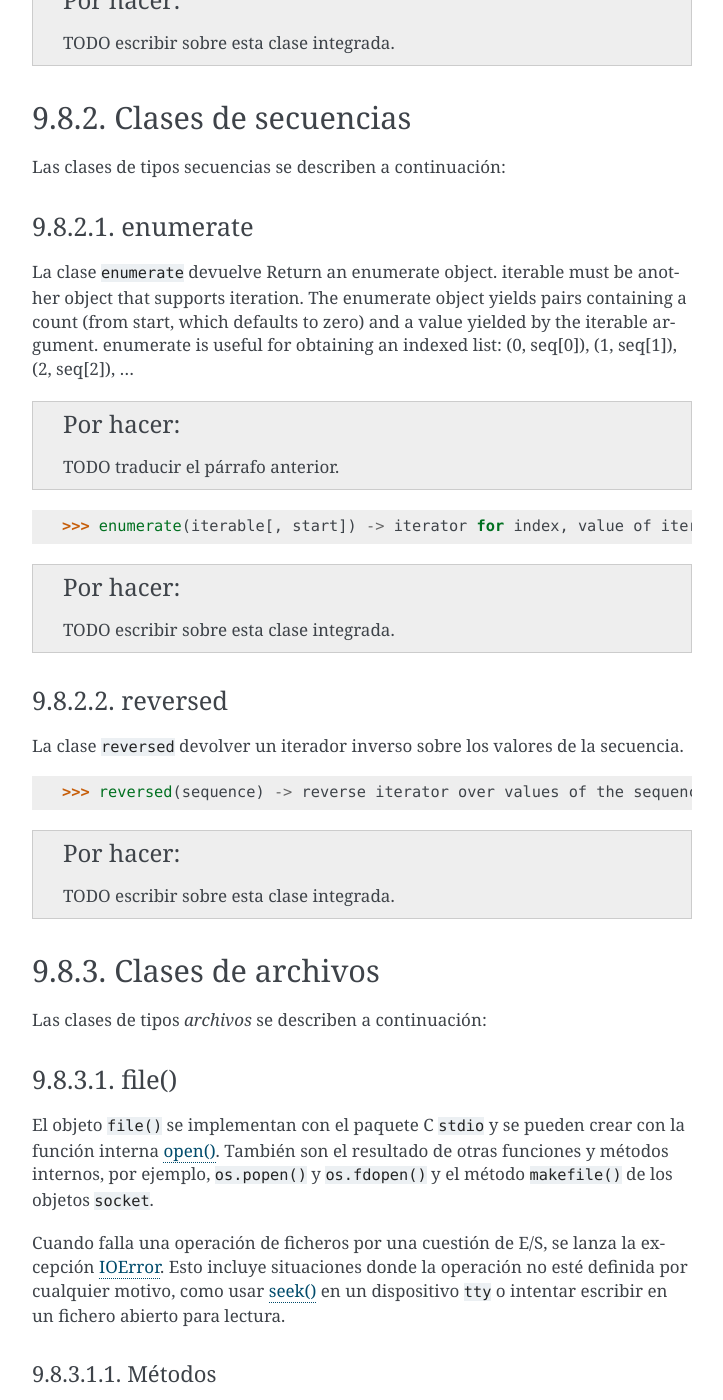
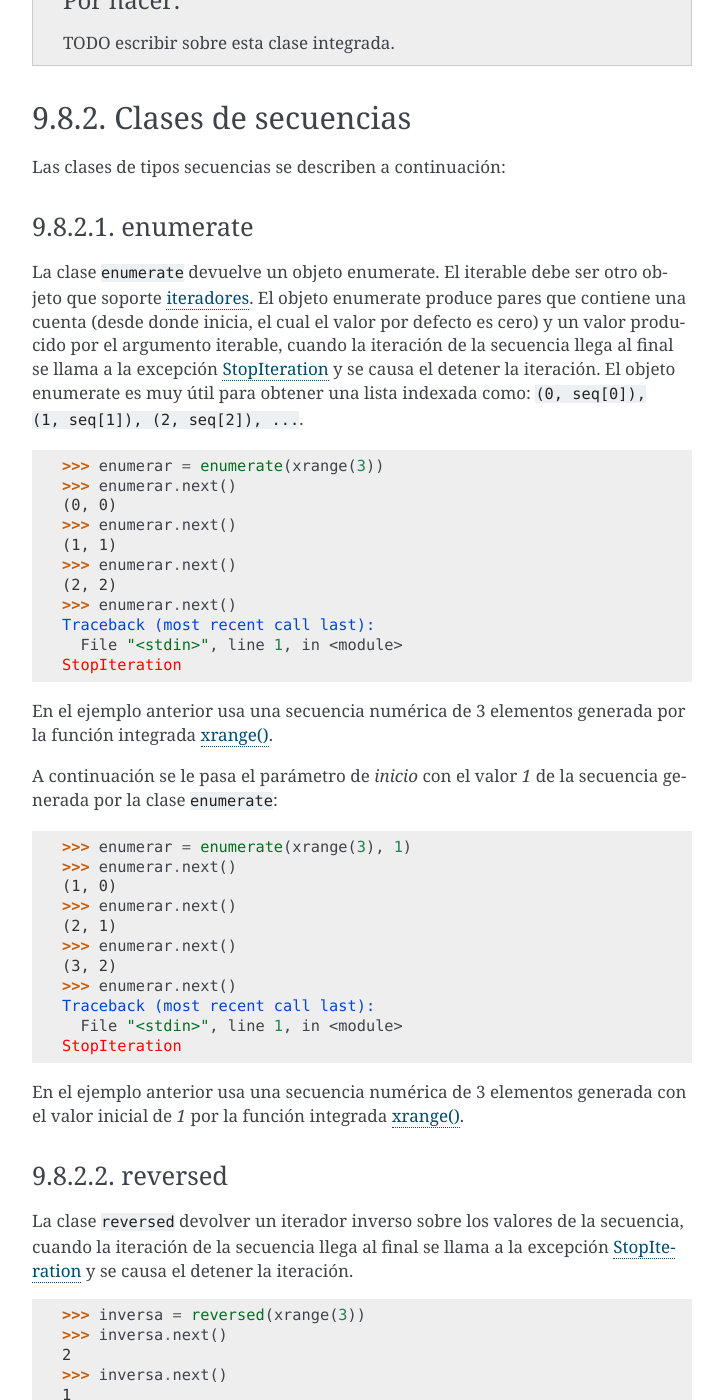
Before and after one commit to macagua/entrenamiento.python_basico, a Sphinx documentation site: the page built from source/leccion9/clases_integradas.rst, in a window 1280 px wide and 1400 px high, scrolled down 1424 px. Shown: the whole window, without its empty margins (388-1111 px from the left). Built offline with Sphinx 7.4.7, drawn with Linux system fonts in a browser that asks for light colours; some of the changed text lies outside the part shown.

Commit message:
Agregar mejoras a metodos iterables

```diff
--- a/source/leccion9/clases_integradas.rst
+++ b/source/leccion9/clases_integradas.rst
@@ -125,21 +125,50 @@ Las clases de tipos secuencias se describen a continuación:
 enumerate
 ~~~~~~~~~
 
-La clase ``enumerate`` devuelve
-Return an enumerate object.  iterable must be another object that supports
-iteration.  The enumerate object yields pairs containing a count (from
-start, which defaults to zero) and a value yielded by the iterable argument.
-enumerate is useful for obtaining an indexed list: (0, seq[0]), (1, seq[1]), (2, seq[2]), ...
-
-.. todo:: TODO traducir el párrafo anterior.
-
+La clase ``enumerate`` devuelve un objeto enumerate.  El iterable debe ser otro objeto
+que soporte :ref:`iteradores <python_iter>`. El objeto enumerate produce pares que
+contiene una cuenta (desde donde inicia, el cual el valor por defecto es cero) y un valor
+producido por el argumento iterable, cuando la iteración de la secuencia llega al final
+se llama a la excepción :ref:`StopIteration <python_exception_stopiteration>` y se causa
+el detener la iteración. El objeto enumerate es muy útil para obtener una lista indexada
+como: ``(0, seq[0]), (1, seq[1]), (2, seq[2]), ...``.
 
 ::
 
-    >>> enumerate(iterable[, start]) -> iterator for index, value of iterable
+    >>> enumerar = enumerate(xrange(3))
+    >>> enumerar.next()
+    (0, 0)
+    >>> enumerar.next()
+    (1, 1)
+    >>> enumerar.next()
+    (2, 2)
+    >>> enumerar.next()
+    Traceback (most recent call last):
+      File "<stdin>", line 1, in <module>
+    StopIteration
 
+En el ejemplo anterior usa una secuencia numérica de 3 elementos generada por la función
+integrada :ref:`xrange() <python_fun_xrange>`.
 
-.. todo:: TODO escribir sobre esta clase integrada.
+A continuación se le pasa el parámetro de *inicio* con el valor *1* de la secuencia
+generada por la clase ``enumerate``:
+
+::
+
+    >>> enumerar = enumerate(xrange(3), 1)
+    >>> enumerar.next()
+    (1, 0)
+    >>> enumerar.next()
+    (2, 1)
+    >>> enumerar.next()
+    (3, 2)
+    >>> enumerar.next()
+    Traceback (most recent call last):
+      File "<stdin>", line 1, in <module>
+    StopIteration
+
+En el ejemplo anterior usa una secuencia numérica de 3 elementos generada con el valor
+inicial de *1* por la función integrada :ref:`xrange() <python_fun_xrange>`.
 
 
 .. _python_cls_reversed:
@@ -147,14 +176,27 @@ enumerate is useful for obtaining an indexed list: (0, seq[0]), (1, seq[1]), (2,
 reversed
 ~~~~~~~~
 
-La clase ``reversed`` devolver un iterador inverso sobre los valores de la secuencia.
+La clase ``reversed`` devolver un iterador inverso sobre los valores de la secuencia,
+cuando la iteración de la secuencia llega al final se llama a la excepción
+:ref:`StopIteration <python_exception_stopiteration>` y se causa el detener la
+iteración.
 
 ::
 
-    >>> reversed(sequence) -> reverse iterator over values of the sequence
+    >>> inversa = reversed(xrange(3))
+    >>> inversa.next()
+    2
+    >>> inversa.next()
+    1
+    >>> inversa.next()
+    0
+    >>> inversa.next()
+    Traceback (most recent call last):
+      File "<stdin>", line 1, in <module>
+    StopIteration
 
-
-.. todo:: TODO escribir sobre esta clase integrada.
+En el ejemplo anterior usa una secuencia numérica de 3 elementos generada por la
+función integrada :ref:`xrange() <python_fun_xrange>`.
 
 
 .. _python_cls_builtins_archivos:
@@ -281,14 +323,29 @@ por ejemplo, el módulo ``fcntl`` o ``os.read()`` y similares.
 next()
 """"""
 
-El método ``next()`` permite x.next() -> el próximo valor, o causa una
-:ref:`StopIteration <python_exception_stopiteration>`
+El método ``next()`` permite usar un iterador para tratar cada linea del archivo como
+el próximo valor, cuando la iteración del archivo llega al final se llama a la excepción
+:ref:`StopIteration <python_exception_stopiteration>` y se causa el detener la
+iteración.
 
 ::
 
-    >>>
-
-.. todo:: TODO escribir un ejemplo del uso de este método integrado.
+    >>> archivo = open('/etc/hostname')
+    >>> archivo
+    <open file '/etc/hostname', mode 'r' at 0x7fa44ba379c0>
+    >>> archivo.__iter__()
+    <open file '/etc/hostname', mode 'r' at 0x7fa44ba379c0>
+    >>> iter(archivo)
+    <open file '/etc/hostname', mode 'r' at 0x7fa44ba379c0>
+    >>> archivo is archivo.__iter__()
+    True
+    >>> linea = archivo.__iter__()
+    >>> linea.next()
+    'laptop\n'
+    >>> linea.next()
+    Traceback (most recent call last):
+      File "<stdin>", line 1, in <module>
+    StopIteration
 
 
 .. _python_mtd_read:
```
